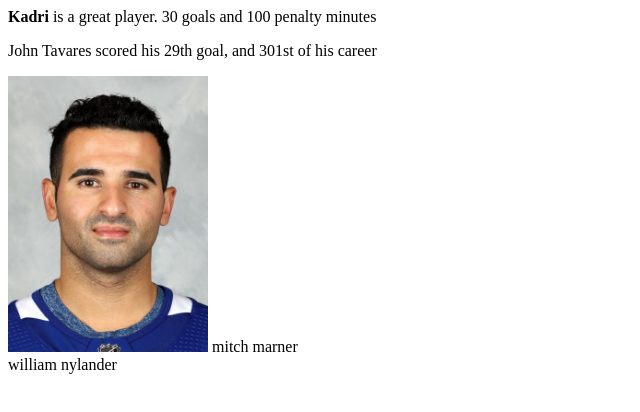
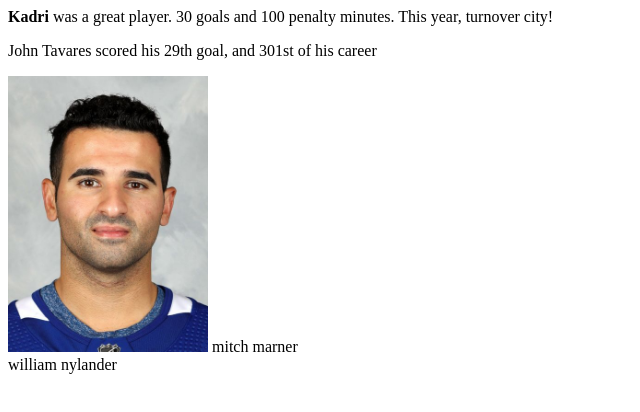
Before and after one commit to mdjhoel/y10web, a plain HTML site: page index.html in a window 1280 px wide. Shown: the whole page, without its empty margins (0-640 px from the left). Drawn offline with Linux system fonts and the light colour scheme.

Commit message:
changed mind on Kadri

```diff
--- a/index.html
+++ b/index.html
@@ -1,7 +1,7 @@
 <html>
 
     <title>hockey</title>
-    <b>Kadri</b> is a great player. 30 goals and 100 penalty minutes<br>
+    <b>Kadri</b> was a great player. 30 goals and 100 penalty minutes. This year, turnover city!<br>
 
     <p>John Tavares scored his 29th goal, and 301st of his career
     </p>
```
